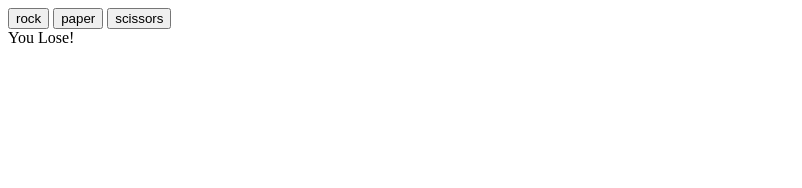
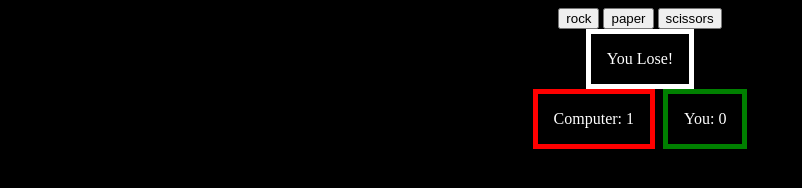
Before and after one commit to shahrierNafis/rock-paper-scissors, a plain HTML site: page index.html in a window 1280 px wide. Both pictures are taken after a click on the button "rock". Shown: the whole page, without its empty margins (0-802 px from the left). Drawn offline with Linux system fonts and the light colour scheme.

Commit message:
Add style

```diff
--- a/index.html
+++ b/index.html
@@ -5,12 +5,24 @@
     <meta http-equiv="X-UA-Compatible" content="IE=edge">
     <meta name="viewport" content="width=device-width, initial-scale=1.0">
     <title>Document</title>
+    <link rel="stylesheet" href="style.css">
 </head>
 <body>
+    <div>
     <button>rock</button>
     <button>paper</button>
     <button>scissors</button>
-    <div class="scoreContainer"></div>
+    </div>
+    <div class="recordContainer"></div>
+    <div class="scoreContainer">
+        <div class="computerScore">
+            Computer: 0
+        </div>
+        <div class="userScore">
+            You: 0
+        </div>
+    </div>
+
     <script src="./script.js"></script>
 </body>
 </html>
--- a/script.js
+++ b/script.js
@@ -50,35 +50,43 @@ function playRound(playerSelection, computerSelection) {
 }
 
 function getResult(records) {
-    if (winrecords.length > loserecords.length) {
+    if (winRecords.length > loseRecords.length) {
         return "You Win the game!!!!";
     }
     return "You Lost the game to a computer!";
 }
 
-function displayRunningScore(record) {
-    const scoreContainer = document.querySelector(".scoreContainer");
-    const score = document.createElement("div");
-    score.innerText = record;
-    scoreContainer.appendChild(score);
+function displayRunningScore(winRecords, loseRecords, record) {
+    const computer = document.querySelector(".computerScore");
+    const user = document.querySelector(".userScore");
+    const recordContainer = document.querySelector(".recordContainer");
+    computer.innerText = "Computer: " + loseRecords.length;
+    user.innerText = "You: " + winRecords.length;
+    recordContainer.innerText = record;
 }
 
 function announceWinner() {
     getResult(records);
-    document.querySelector(".scoreContainer").innerHTML = getResult(records);
+    const announcement = document.createElement("div")
+    announcement.classList.add("announcement")
+    announcement.innerText = getResult(records);
+    announcement.addEventListener("click", () => history.go(0))
+    document.body.innerHTML = "";
+    document.body.appendChild(announcement);
     records = [];
 }
 let records = [];
-let winrecords;
-let loserecords;
+let winRecords;
+let loseRecords;
 const buttons = Array.from(document.querySelectorAll("button"));
 buttons.forEach(button => button.addEventListener("click", () => {
     const record = playRound(button.textContent, getComputerChoice());
     records.push(record);
-    winrecords = records.filter(element => element == "You Win!");
-    loserecords = records.filter(element => element == "You Lose!");
-    displayRunningScore(record)
-    if ((winrecords.length == 5) || (loserecords.length == 5)) {
+    winRecords = records.filter(element => element == "You Win!");
+    loseRecords = records.filter(element => element == "You Lose!");
+    displayRunningScore(winRecords, loseRecords, record)
+    console.log(loseRecords.length)
+    if ((winRecords.length == 5) || (loseRecords.length == 5)) {
         announceWinner();
     }
 }));
--- /dev/null
+++ b/style.css
@@ -0,0 +1,30 @@
+body{
+    background-color: black;
+    display: flex;
+    flex-direction: column;
+    align-items: center;
+}
+.recordContainer{
+    border:  5px solid white;
+    color: white;
+    padding: 16px;
+}
+.scoreContainer{
+    display: flex;
+    gap: 8px;
+}
+.computerScore{
+    border:  5px solid red;;
+    color: white;
+    padding: 16px;
+}
+.userScore{
+    border:  5px solid green;
+    color: white;
+    padding: 16px;
+}
+.announcement{
+    color: white;
+    border:  5px solid blue;
+    padding: 16px;
+}
```
